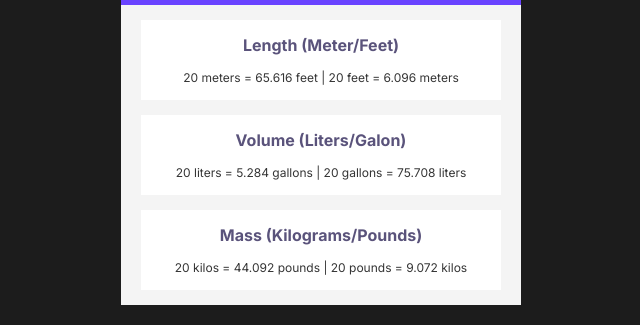
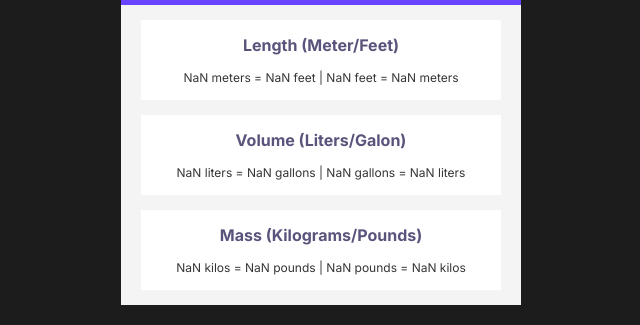
Before and after one commit to weimodein/unit-converter, a plain HTML site: page index.html in a window 1280 px wide. Both pictures are taken after typing "Sample" into the empty fields and a click on the button "Convert". Shown: the part 345-670 px from the top of the page, 319-959 px from the left. Drawn offline with Linux system fonts and the light colour scheme.

Commit message:
add conversion logic and update output display for length, volume, and mass

```diff
--- a/index.html
+++ b/index.html
@@ -18,21 +18,27 @@
         <div class="upper-section">
           <h1>Metric/Imperial Unit Conversion</h1>
           <!-- <h2 id="result-txt">20</h2> -->
-          <input type="text" id="unit-input" />
+          <input type="text" id="unit-input" placeholder="0" />
           <button id="convert-btn">Convert</button>
         </div>
         <div class="lower-section">
           <div id="length-card" class="result-card">
             <h3>Length (Meter/Feet)</h3>
-            <p>20 meters = 65.616 feet | 20 feet = 6.096 meters</p>
+            <p id="length-output">
+              20 meters = 65.616 feet | 20 feet = 6.096 meters
+            </p>
           </div>
           <div id="volume-card" class="result-card">
             <h3>Volume (Liters/Galon)</h3>
-            <p>20 liters = 5.284 gallons | 20 gallons = 75.708 liters</p>
+            <p id="volume-output">
+              20 liters = 5.284 gallons | 20 gallons = 75.708 liters
+            </p>
           </div>
           <div id="mass-card" class="result-card">
             <h3>Mass (Kilograms/Pounds)</h3>
-            <p>20 kilos = 44.092 pounds | 20 pounds = 9.072 kilos</p>
+            <p id="mass-output">
+              20 kilos = 44.092 pounds | 20 pounds = 9.072 kilos
+            </p>
           </div>
         </div>
       </div>
--- a/index.js
+++ b/index.js
@@ -1,7 +1,53 @@
 // 1 meter = 3.281 feet
 // 1 liter = 0.264 gallon
 // 1 kilogram = 2.204 pound
+const feetPerMeter = 3.281;
+const gallonPerLiter = 0.264;
+const poundPerKilogram = 2.204;
+const unitInput = document.getElementById("unit-input");
+const convertBtn = document.getElementById("convert-btn");
+const lengthOutput = document.getElementById("length-output");
+const volumeOutput = document.getElementById("volume-output");
+const massOutput = document.getElementById("mass-output");
 
-const convertBtn = document.getElementById("convert-btn");
+convertBtn.addEventListener("click", () => {
+  unit = Number(unitInput.value);
+  calculateConversion(unit);
+});
 
-function convertUnit() {}
+function calculateConversion(unit) {
+  // Calculate Length (Meter/Feet)
+  let feetOutput = 0;
+  feetOutput = unit * feetPerMeter; // Meters -> Feet
+  let metersOutput = 0;
+  metersOutput = unit / feetPerMeter; // Feet -> Meters
+
+  // Calculate Volume (Liters/Galon)
+  let gallonsOutput = 0;
+  gallonsOutput = unit * gallonPerLiter; // Liters -> Gallons
+  let litersOutput;
+  litersOutput = unit / gallonPerLiter; // Gallons -> Liters
+
+  // Calculate Mass (Kilograms/Pounds)
+  let poundsOutput = 0;
+  poundsOutput = unit * poundPerKilogram; // Kilos -> Pounds
+  let kilosOutput = 0;
+  kilosOutput = unit / poundPerKilogram; // Pounds -> Kilos
+
+  renderLengthConversion(unit, feetOutput, metersOutput);
+  renderVolumeConversion(unit, gallonsOutput, litersOutput);
+  renderMassConversion(unit, poundsOutput, kilosOutput);
+}
+
+// FUNCTIONS
+function renderLengthConversion(unit, feetOutput, metersOutput) {
+  lengthOutput.innerHTML = `${unit} meters = ${feetOutput.toFixed(3)} feet | ${unit} feet = ${metersOutput.toFixed(3)} meters`;
+}
+
+function renderVolumeConversion(unit, gallonsOutput, litersOutput) {
+  volumeOutput.innerHTML = `${unit} liters = ${gallonsOutput.toFixed(3)} gallons | ${unit} gallons = ${litersOutput.toFixed(3)} liters`;
+}
+
+function renderMassConversion(unit, poundsOutput, kilosOutput) {
+  massOutput.innerHTML = `${unit} kilos = ${poundsOutput.toFixed(3)} pounds | ${unit} pounds = ${kilosOutput.toFixed(3)} kilos `;
+}
--- a/styles.css
+++ b/styles.css
@@ -25,6 +25,10 @@ h1 {
   color: #ffffff;
   text-align: center;
   font-weight: bold;
+}
+
+#unit-input::placeholder {
+  color: #ffffff;
 }
 
 button {
```
